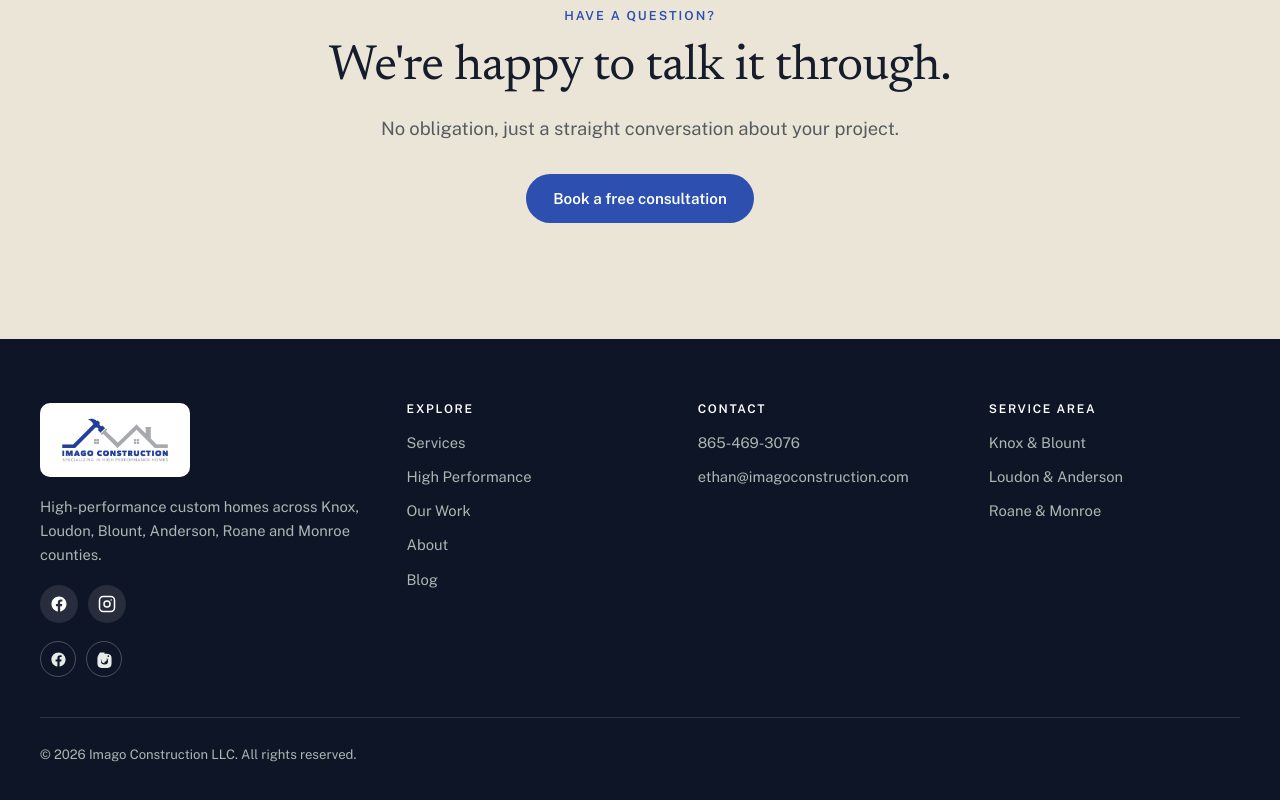
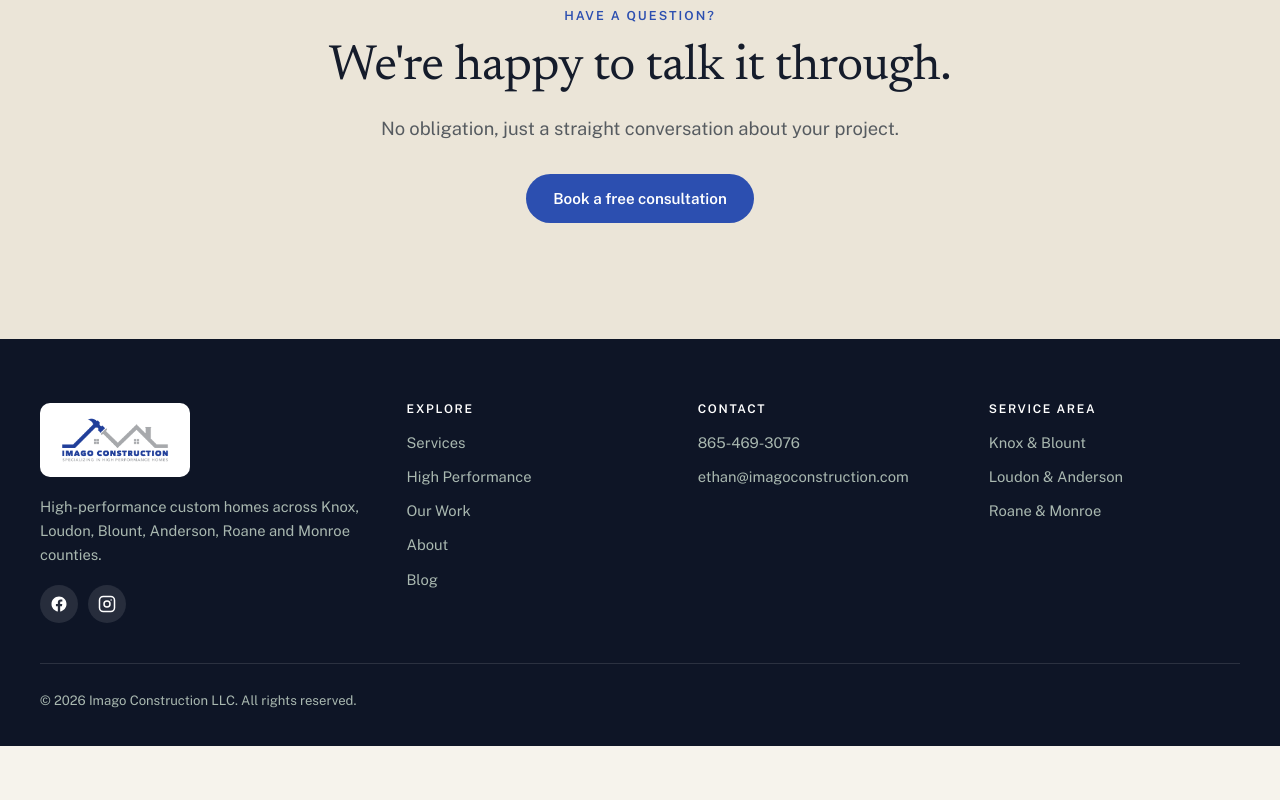
Before and after one commit to forefrontmedia/imago-construction-site, a plain HTML site: page blog/index.html in a window 1280 px wide. Shown: the part 3003-3803 px from the top of the page. After the commit the page ends 3749 px from the top, so only its background shows below. Drawn offline with nearby package versions, Linux system fonts and the light colour scheme.

Commit message:
Remove duplicate footer social icons and the logo glow filter on the home header

```diff
--- a/script.js
+++ b/script.js
@@ -386,22 +386,6 @@ document.querySelectorAll('.faq-item').forEach(item => {
   });
 });
 
-/* Social links, injected into the footer's first column on every page */
-(() => {
-  const col = document.querySelector('.footer .top > div:first-child');
-  if (!col) return;
-  const wrap = document.createElement('div');
-  wrap.className = 'social-links';
-  wrap.innerHTML = `
-    <a href="https://www.facebook.com/imagoconstruction/" target="_blank" rel="noopener" aria-label="Imago Construction on Facebook">
-      <svg viewBox="0 0 24 24"><path d="M22 12.06C22 6.5 17.52 2 12 2S2 6.5 2 12.06c0 5 3.66 9.15 8.44 9.94v-7.03H7.9v-2.9h2.54V9.85c0-2.5 1.49-3.89 3.77-3.89 1.09 0 2.24.2 2.24.2v2.46h-1.26c-1.24 0-1.63.77-1.63 1.56v1.88h2.78l-.45 2.9h-2.33V22c4.78-.79 8.44-4.94 8.44-9.94Z"/></svg>
-    </a>
-    <a href="https://www.instagram.com/imagoconstruction/" target="_blank" rel="noopener" aria-label="Imago Construction on Instagram">
-      <svg viewBox="0 0 24 24"><path d="M12 2c2.72 0 3.06.01 4.12.06 1.06.05 1.79.22 2.43.47.66.26 1.22.6 1.77 1.15.55.55.9 1.11 1.15 1.77.25.64.42 1.37.47 2.43.05 1.06.06 1.4.06 4.12s-.01 3.06-.06 4.12c-.05 1.06-.22 1.79-.47 2.43a4.9 4.9 0 0 1-1.15 1.77 4.9 4.9 0 0 1-1.77 1.15c-.64.25-1.37.42-2.43.47-1.06.05-1.4.06-4.12.06s-3.06-.01-4.12-.06c-1.06-.05-1.79-.22-2.43-.47a4.9 4.9 0 0 1-1.77-1.15 4.9 4.9 0 0 1-1.15-1.77c-.25-.64-.42-1.37-.47-2.43C2.01 15.06 2 14.72 2 12s.01-3.06.06-4.12c.05-1.06.22-1.79.47-2.43.26-.66.6-1.22 1.15-1.77A4.9 4.9 0 0 1 5.45.53C6.09.28 6.82.11 7.88.06 8.94.01 9.28 0 12 0Zm0 5a5 5 0 1 0 0 10 5 5 0 0 0 0-10Zm0 8.25A3.25 3.25 0 1 1 12 6.5a3.25 3.25 0 0 1 0 6.75ZM17.38 4.12a1.17 1.17 0 1 0 0 2.34 1.17 1.17 0 0 0 0-2.34Z" transform="translate(0 2)"/></svg>
-    </a>`;
-  col.appendChild(wrap);
-})();
-
 /* Sticky mobile call / consultation bar */
 (() => {
   const contactLink = document.querySelector('.nav a[href$="contact.html"]');
--- a/styles.css
+++ b/styles.css
@@ -115,8 +115,6 @@ section{padding:clamp(72px,9vw,120px) 0}
 /* Transparent nav overlaid on the home hero until the page scrolls */
 body.home .hero{margin-top:-76px}
 body.home .header{background:transparent;border-bottom-color:transparent;box-shadow:none;transition:background .3s ease,border-color .3s ease,box-shadow .3s ease}
-body.home .header .brand-logo{filter:drop-shadow(0 1px 2px rgba(0,0,0,.5)) drop-shadow(0 0 16px rgba(255,255,255,.85)) drop-shadow(0 0 4px rgba(255,255,255,.9))}
-body.home .header.scrolled .brand-logo{filter:none}
 body.home .header .brand-text b,body.home .header .brand-text small{color:#fff}
 body.home .header .nav a:not(.btn){color:#fff}
 body.home .header .nav a:not(.btn)::after{background:#fff}
@@ -322,10 +320,6 @@ textarea{resize:vertical;min-height:110px}
 /* Footer */
 .footer{background:#0e1526;color:#a9b8b0;padding:64px 0 34px;font-size:.92rem}
 .footer .top{display:grid;grid-template-columns:1.3fr 1fr 1fr 1fr;gap:40px;padding-bottom:40px;border-bottom:1px solid rgba(255,255,255,.12)}
-.social-links{display:flex;gap:10px;margin-top:18px}
-.social-links a{width:36px;height:36px;border-radius:50%;border:1px solid rgba(255,255,255,.25);display:flex;align-items:center;justify-content:center;transition:background .2s,border-color .2s,transform .2s}
-.social-links a:hover{background:var(--copper);border-color:var(--copper);transform:translateY(-2px)}
-.social-links svg{width:17px;height:17px;fill:#e6ede8}
 .footer .brand-text b{color:#fff}
 .footer .brand-text small{color:#a9b8b0}
 .footer h4{margin:0 0 16px;font:600 .75rem/1 var(--sans);letter-spacing:.14em;text-transform:uppercase;color:#fff}
```
